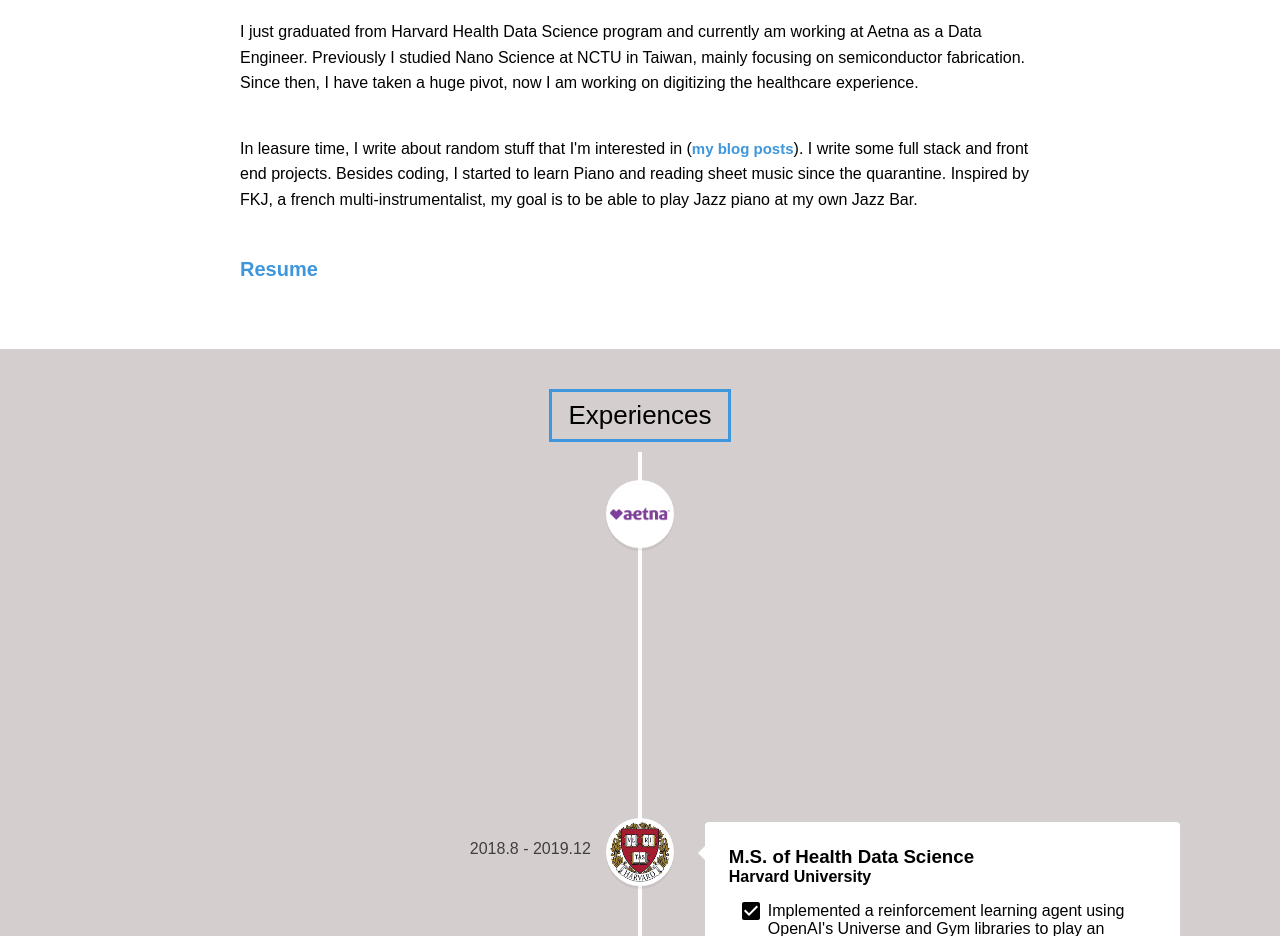
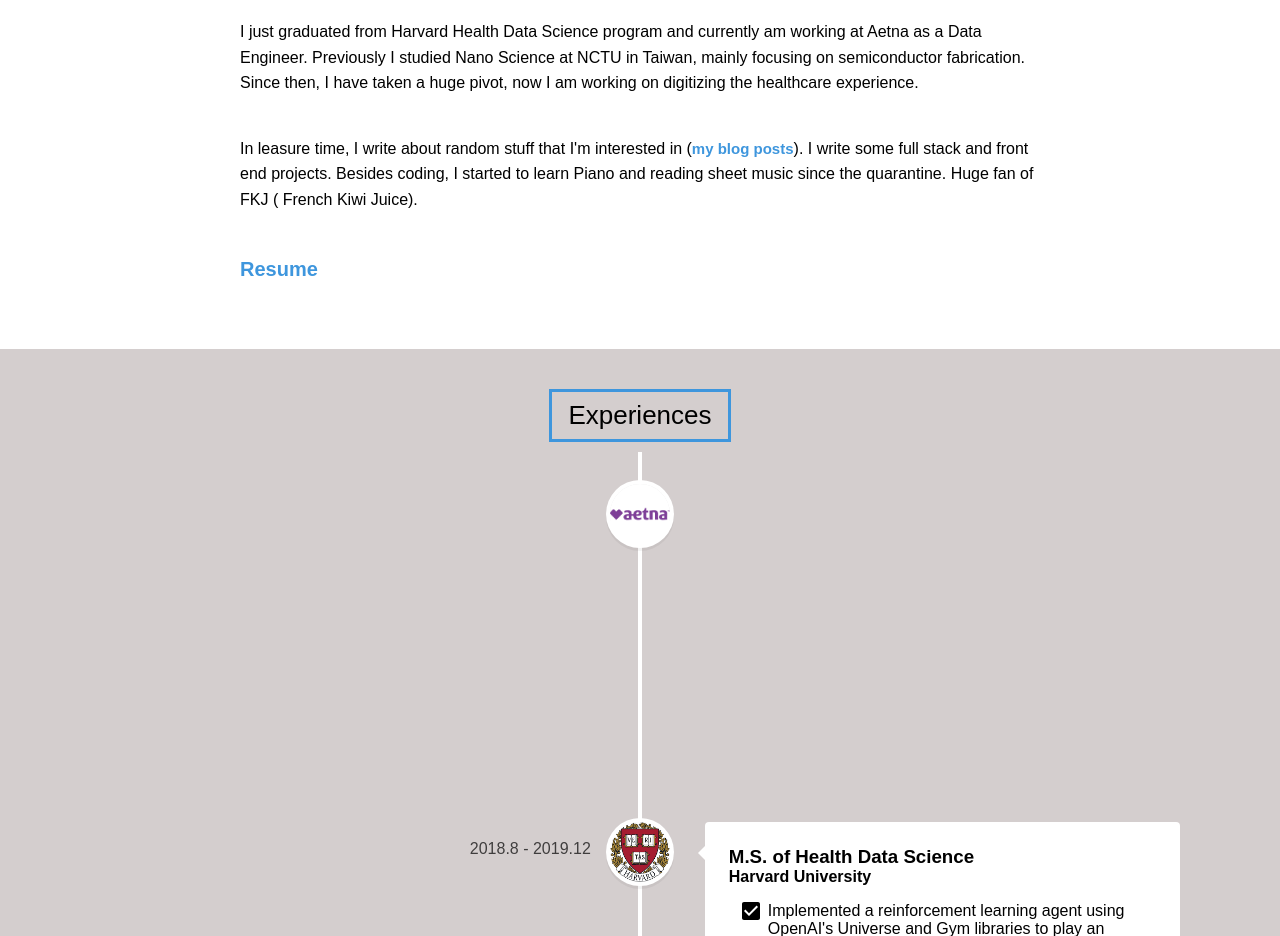
Before and after one commit to whhsu2/portfolio, a React (Create React App) app: page / in a window 1280 px wide. Shown: the part 1220-2156 px from the top of the page. Built offline with nearby package versions, Linux system fonts and the light colour scheme; the HTML template or start-up script is replaced by a standard one.

Commit message:
change bio

```diff
--- a/src/components/About.js
+++ b/src/components/About.js
@@ -34,7 +34,7 @@
                 </p>
                 <p>
                 In leasure time, I write about random stuff that I'm interested in (<a href="https://medium.com/@morrishsu_94479" style={{fontSize: "15px"}}>my blog posts</a>).  I write some full stack and front end projects. Besides coding, I started to learn Piano and reading sheet music since the quarantine.
-                Inspired by FKJ, a french multi-instrumentalist, my goal is to be able to play Jazz piano at my own Jazz Bar.
+                Huge fan of FKJ ( French Kiwi Juice).
                 </p>
 
                 <p>
```
